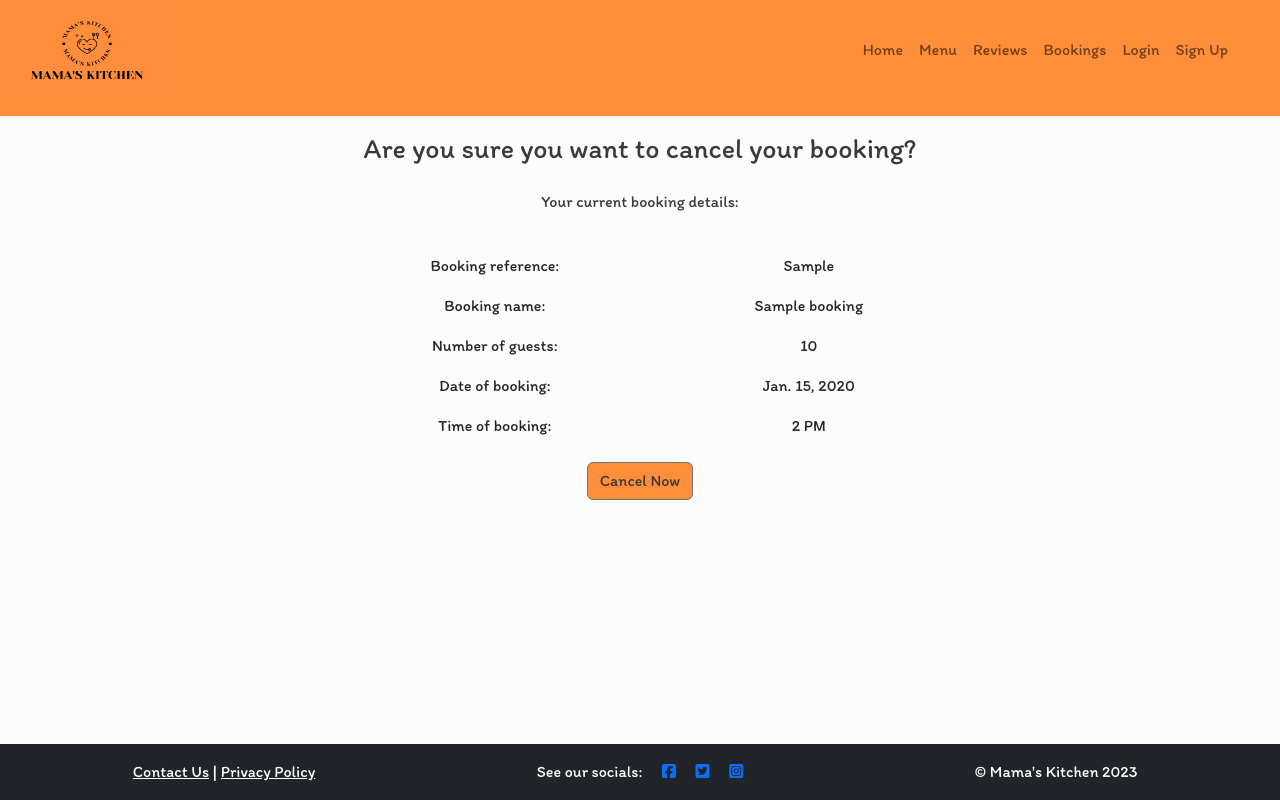
After one commit to Roybin0/mamaskitchen00, a Django app: a page that uses templates/base.html in a window 1280 px wide. The commit adds this page. Run offline with Django 3.2, Linux system fonts and the light colour scheme; tables that the repository leaves empty hold one stand-in row (values such as "Sample post"); some libraries are stand-ins or nearby versions; some web fonts are replaced.

Commit message:
Add function and templates for deleting bookings

```diff
--- a/bookings/views.py
+++ b/bookings/views.py
@@ -6,14 +6,22 @@ from .models import Booking
 from .forms import BookingForm
 
 
+# Home page
 def home(request):
     return render(request, 'index.html')
 
 
+# Thank you page - Shows after successful booking
 def thankyou(request):
     return render(request, 'thankyou.html')
 
 
+# Cancellation page - Shows afer booking is successfully cancelled
+def cancelled(request):
+    return render(request, 'cancelled.html')
+
+
+# New booking page
 def booking(request):
 
     if request.method == 'POST':
@@ -46,17 +54,35 @@ def isSpaceAvailable(date, time):
     return availableSeats
 
 
+# Page to enter reference number to edit booking
 def enter_ref_edit(request):
     return render(request, 'edit-booking-ref.html')
 
 
+# Edit booking page
 def edit_booking(request, booking_ref):
     booking = get_object_or_404(Booking, booking_ref=booking_ref)
     if request.method == 'POST':
         form = BookingForm(request.POST, instance=booking)
         if form.is_valid():
             form.save()
-            return redirect('home')
+            return redirect('thankyou')
     else:
         form = BookingForm(instance=booking)
     return render(request, 'edit-booking.html', {'edit_form': form})
+
+
+# Page to enter reference number to delete booking
+def enter_ref_delete(request):
+    return render(request, 'delete-booking-ref.html')
+
+
+# Delete booking page
+def delete_booking(request, booking_ref):
+    booking = get_object_or_404(Booking, booking_ref=booking_ref)
+
+    if request.method == 'POST':
+        booking.delete()
+        return redirect('cancelled')
+
+    return render(request, 'cancel-confirmation.html', {'booking': booking})
--- a/mamaskitchen/urls.py
+++ b/mamaskitchen/urls.py
@@ -29,4 +29,7 @@ urlpatterns = [
     path('edit-booking/<booking_ref>',
          views.edit_booking, name='edit-booking'),
     path('accounts/', include('allauth.urls')),
+    path('cancel-booking', views.enter_ref_delete, name='enter_ref_delete'),
+    path('cancel-booking/<booking_ref>', views.delete_booking, name='cancel'),
+    path('cancelled', views.cancelled, name='cancelled'),
 ]
--- a/templates/base.html
+++ b/templates/base.html
@@ -67,7 +67,7 @@
                                     <ul class="dropdown-menu bg-dropdown-menu">
                                         <li><a class="dropdown-item" href="{% url 'booking' %}">New Booking</a></li>
                                         <li><a class="dropdown-item" href="{% url 'enter_ref_edit' %}">Edit Booking</a></li>
-                                        <li><a class="dropdown-item" href="#">Cancel Booking</a></li>
+                                        <li><a class="dropdown-item" href="{% url 'enter_ref_delete' %}">Cancel Booking</a></li>
                                     </ul>
                                 </li>
                                 <li class="nav-item">
--- /dev/null
+++ b/templates/cancel-confirmation.html
@@ -0,0 +1,50 @@
+{% extends "base.html" %}
+{% block content %}
+
+<section id="cancellation-confirmation-section" class="margin-header">
+    <div class="row">
+        <div class="col-md-6 offset-md-3 pt-3 text-center">
+            <h3>Are you sure you want to cancel your booking?</h3>
+            <p class="pt-3">Your current booking details:</p>
+            <div class="table-responsive">
+                <table class="table table-borderless align-middle">
+                    <thead>
+                        <tr>
+                            <th></th>
+                            <th></th>
+                        </tr>
+                    </thead>
+                    <tbody>
+                        <tr>
+                            <td>Booking reference:</td>
+                            <td><strong>{{ booking.booking_ref }}</strong></td>
+                        </tr>
+                        <tr>
+                            <td>Booking name:</td>
+                            <td><strong>{{ booking.name }}</strong></td>
+                        </tr>
+                        <tr>
+                            <td>Number of guests:</td>
+                            <td><strong>{{ booking.party_size }}</strong></td>
+                        </tr>
+                        <tr>
+                            <td>Date of booking:</td>
+                            <td><strong>{{ booking.date }}</strong></td>
+                        </tr>
+                        <tr>
+                            <td>Time of booking:</td>
+                            <td><strong>{{ booking.time }}</strong></td>
+                        </tr>
+                    </tbody>
+                </table>
+            </div>
+
+            <form action="" method="post" class="center-form mx-auto">
+                {% csrf_token %}
+                <button type="submit" value="Delete" class="btn btn-secondary dark-text">Cancel Now</button>
+            </form>
+        </div>
+    </div>
+</section>
+
+{% endblock content %}
```
Also changed, not shown: templates/cancelled.html (added, +15 -0 lines), templates/delete-booking-ref.html (added, +26 -0 lines).
